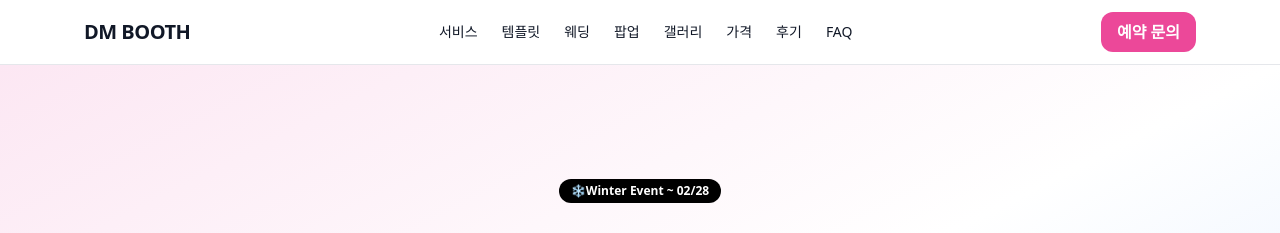
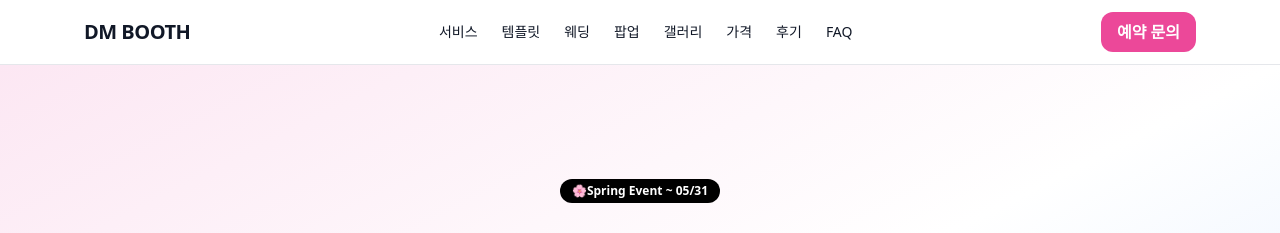
Before and after one commit to dm-booth/dmbooth, a Next.js app: page / in a window 1280 px wide. Shown: the top 233 px of the page. Built offline with nearby package versions, Linux system fonts and the light colour scheme.

Commit message:
Update page.tsx

```diff
--- a/app/page.tsx
+++ b/app/page.tsx
@@ -83,7 +83,7 @@ export default function HomePage() {
         <div className="absolute inset-0 bg-gradient-to-br from-pink-100 via-white to-blue-100" />
         <div className="relative max-w-6xl mx-auto px-6 py-28 text-center">
           <span className="inline-flex items-center gap-2 px-3 py-1 rounded-full bg-black text-white text-xs font-semibold mb-8">
-            ❄️Winter Event ~ 02/28
+            🌸Spring Event ~ 05/31
           </span>
           <h1 className="text-4xl md:text-6xl font-black leading-tight tracking-tight">
             사진은 순간을 남기고,<br /> <span className="text-pink-600">디엠부스</span>는 그 순간을 완성합니다.
@@ -310,7 +310,7 @@ export default function HomePage() {
               name="웨딩/기업 EVENT"
               price="₩350,000~"
               highlight
-              bullets={["겨울 이벤트", "1.5시간 진행", "현장 스태프 2명", "방명록&액자 제공", "맞춤 템플릿 1종"]}
+              bullets={["봄 맞이 이벤트", "1.5시간 진행", "현장 스태프 2명", "방명록&액자 제공", "맞춤 템플릿 1종"]}
               cta="상담 요청"
             />
             <PriceCard
```
